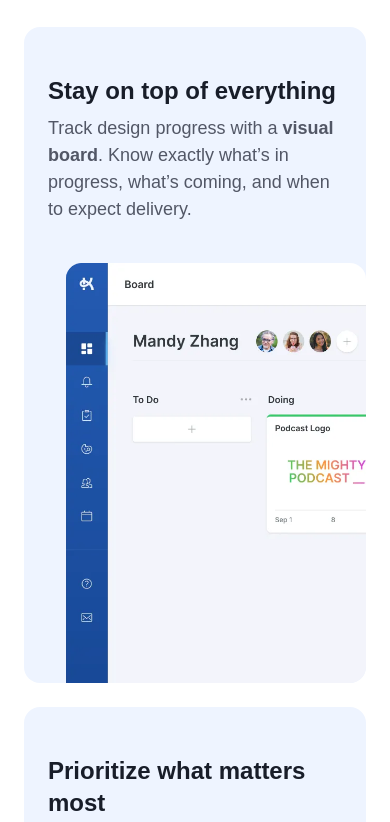
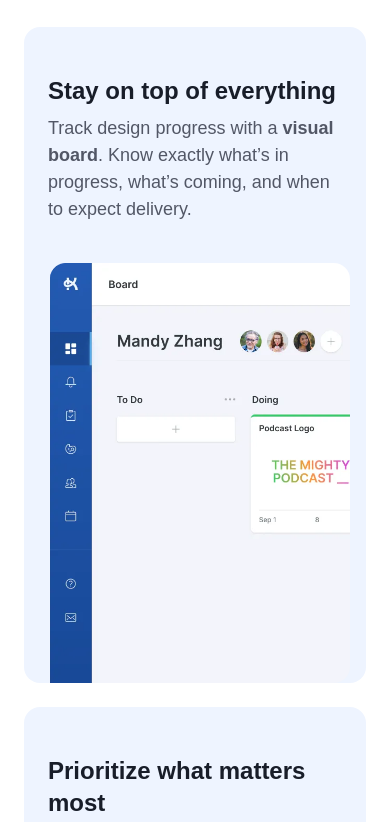
Before and after one commit to troya-hub/kapa-website, an Astro site: page /how-it-works in a window 390 px wide. Shown: the part 2557-3379 px from the top of the page. Built offline with nearby package versions, Linux system fonts and the light colour scheme; Astro itself is replaced by a stand-in of ours.

Commit message:
fix: image size on ipad

```diff
--- a/src/components/how-it-works/DesignWorkflow.astro
+++ b/src/components/how-it-works/DesignWorkflow.astro
@@ -53,7 +53,8 @@ const bentoCardDefaultClasses = "bg-sky-blue border-light-blue rounded-2xl";
 
 		<!-- Second Row -->
 		<div class="flex flex-col gap-x-10 lg:flex-row lg:gap-y-6">
-			<div class:list={[bentoCardDefaultClasses, "flex w-full flex-col overflow-hidden lg:w-1/2"]}>
+			<div
+				class:list={[bentoCardDefaultClasses, "flex w-full flex-col overflow-hidden lg:w-1/2 lg:min-h-[500px] rounded-2xl"]}>
 				<div class="mx-6 mt-12 lg:mx-10">
 					<Title type="h6">Stay on top of everything</Title>
 					<p class="text-neutral-40 text-k-lg mt-2 mb-10">
@@ -61,14 +62,16 @@ const bentoCardDefaultClasses = "bg-sky-blue border-light-blue rounded-2xl";
 						what’s in progress, what’s coming, and when to expect delivery.
 					</p>
 				</div>
-				<picture class="grow">
+				<div class="flex grow">
+					<picture class="w-full grow lg:pl-10 relative -left-4 lg:left-0">
 						<source srcset={KanbanBoardMobileImage} media="(max-width: 1023px)" />
 						<img
 							src={KanbanBoardImage}
 							alt="Kanban Board"
-						class="h-full grow rounded-2xl rounded-bl-none object-cover object-left-top lg:ml-10"
+							class="h-full w-full object-cover object-left-top rounded-2xl rounded-bl-none"
 						/>
 					</picture>
+				</div>
 			</div>
 
 			<div class="mt-6 w-full lg:mt-0 lg:w-1/2">
```
Lines whose indentation alone changed are shown as unchanged.
